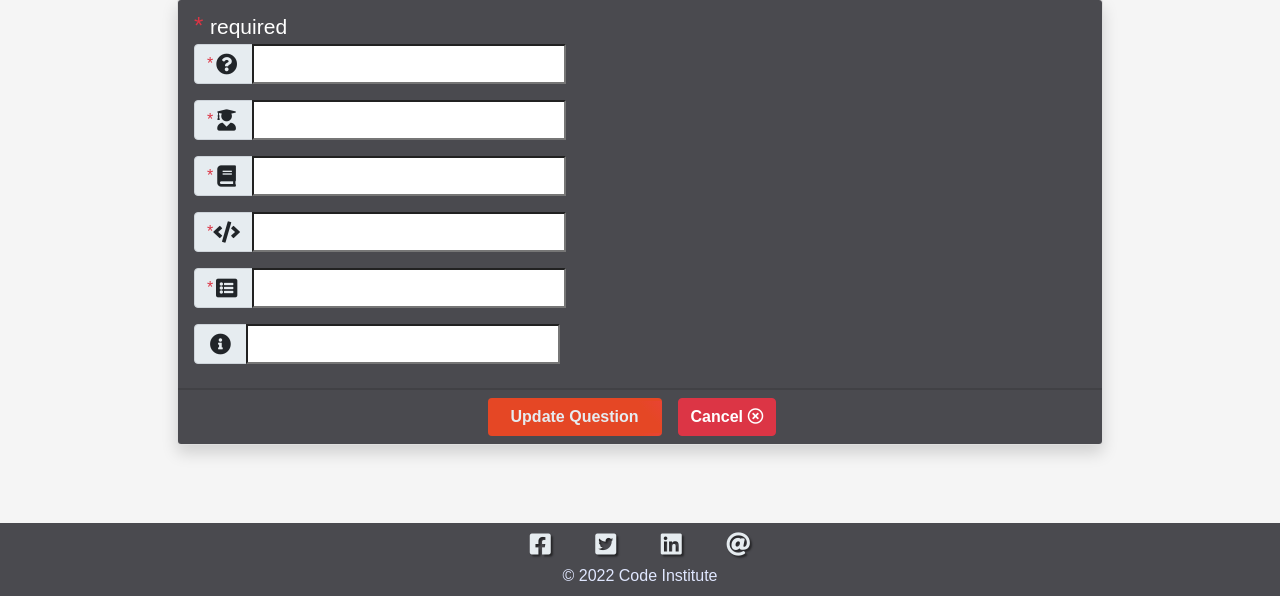
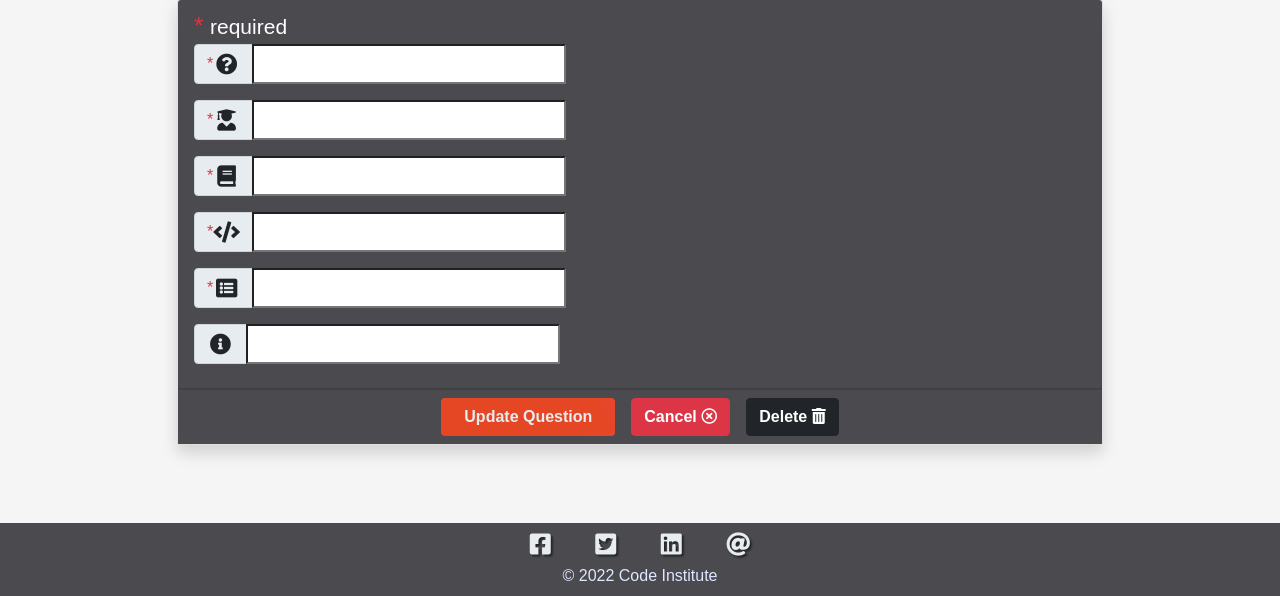
Before and after one commit to TravelTimN/ci-mentor-quiz, a Django app: template questions/templates/questions/update_question.html in a window 1280 px wide. Shown: the part 204-800 px from the top of the page. Run offline with Django 3.2, Linux system fonts and the light colour scheme; the template is opened without the code that fills it: most values are stand-ins (such as "Sample title", 1, 10 or a date in 2020); form fields are guessed from the names that the template uses.

Commit message:
Add delete_question modal for admin

```diff
--- a/questions/templates/questions/update_question.html
+++ b/questions/templates/questions/update_question.html
@@ -136,6 +136,42 @@
                             <a href="{% url 'questions' %}" class="btn btn-danger mx-3 fw-bold">
                                 Cancel <i class="far fa-times-circle"></i>
                             </a>
+                            <a href="#" class="btn btn-dark fw-bold" data-bs-toggle="modal" data-bs-target="#modal-delete">
+                                Delete <i class="fas fa-trash-alt fs-6"></i>
+                            </a>
+                        </div>
+                    </div>
+
+                    <!-- delete question modal -->
+                    <div class="modal fade" id="modal-delete" tabindex="-1" aria-labelledby="modal-delete-Label" aria-hidden="true">
+                        <div class="modal-dialog modal-dialog-centered">
+                            <div class="modal-content">
+                                <div class="modal-header bg-danger text-white">
+                                    <h5 class="modal-title" id="modal-delete-Label">Delete Question</h5>
+                                    <button type="button" class="btn-close btn-close-white" data-bs-dismiss="modal" aria-label="Close"></button>
+                                </div>
+                                <div class="modal-body">
+                                    Are you sure you want to delete this question?
+                                    <br><br>
+                                    <strong>
+                                        "{{ question.question }}"
+                                    </strong>
+                                    <br><br>
+                                    <p class="text-muted">
+                                        Please note:
+                                        <br>
+                                        This will also delete the choices, and cannot be reversed.
+                                    </p>
+                                </div>
+                                <div class="modal-footer">
+                                    <button type="button" class="btn btn-success" data-bs-dismiss="modal">
+                                        Cancel <i class="far fa-times-circle"></i>
+                                    </button>
+                                    <a href="{% url 'delete_question' question.id %}" class="btn btn-danger">
+                                        Delete <i class="fas fa-trash-alt fs-6"></i>
+                                    </a>
+                                </div>
+                            </div>
                         </div>
                     </div>
 
```
